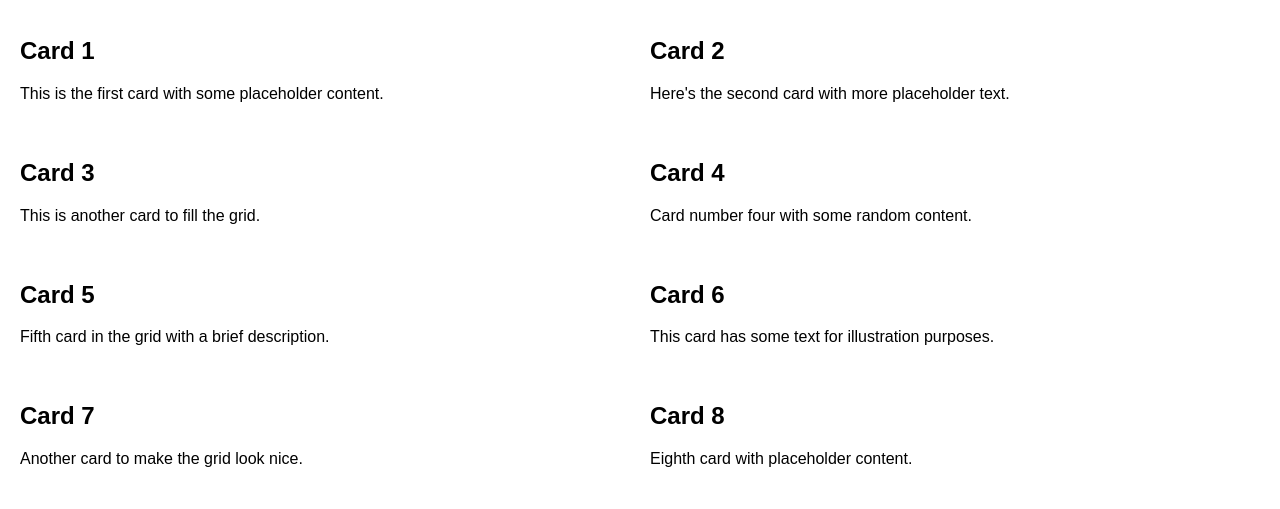
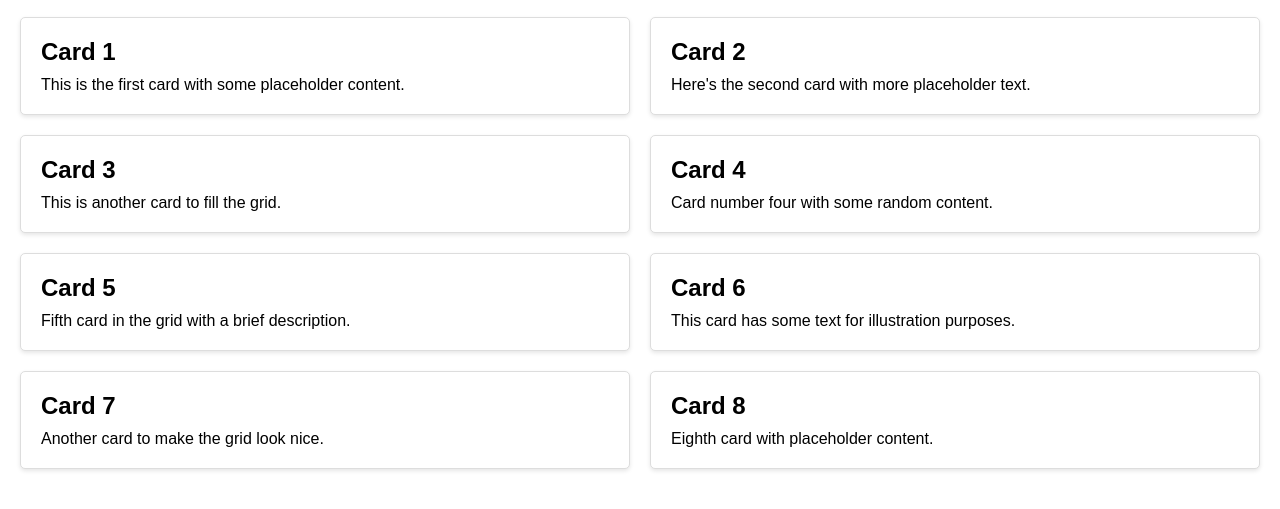
Before and after one commit to youngkingjs/test-blog, a plain HTML site: page index.html in a window 1280 px wide. Shown: the part 91-600 px from the top of the page. Drawn offline with Linux system fonts and the light colour scheme.

Commit message:
Update styles.css

```diff
--- a/styles.css
+++ b/styles.css
@@ -20,6 +20,10 @@ nav ul li {
     margin: 0 20px;
 }
 
+header {
+    position: relative;
+}
+
 header img {
     width: 100%;
     height: auto;
@@ -31,3 +35,21 @@ header img {
     gap: 20px;
     padding: 20px;
 }
+
+.card {
+    background-color: #fff;
+    border: 1px solid #ddd;
+    border-radius: 5px;
+    padding: 20px;
+    box-shadow: 0 2px 4px rgba(0, 0, 0, 0.1);
+}
+
+.card h2 {
+    font-size: 24px;
+    margin: 0 0 10px;
+}
+
+.card p {
+    font-size: 16px;
+    margin: 0;
+}
```
